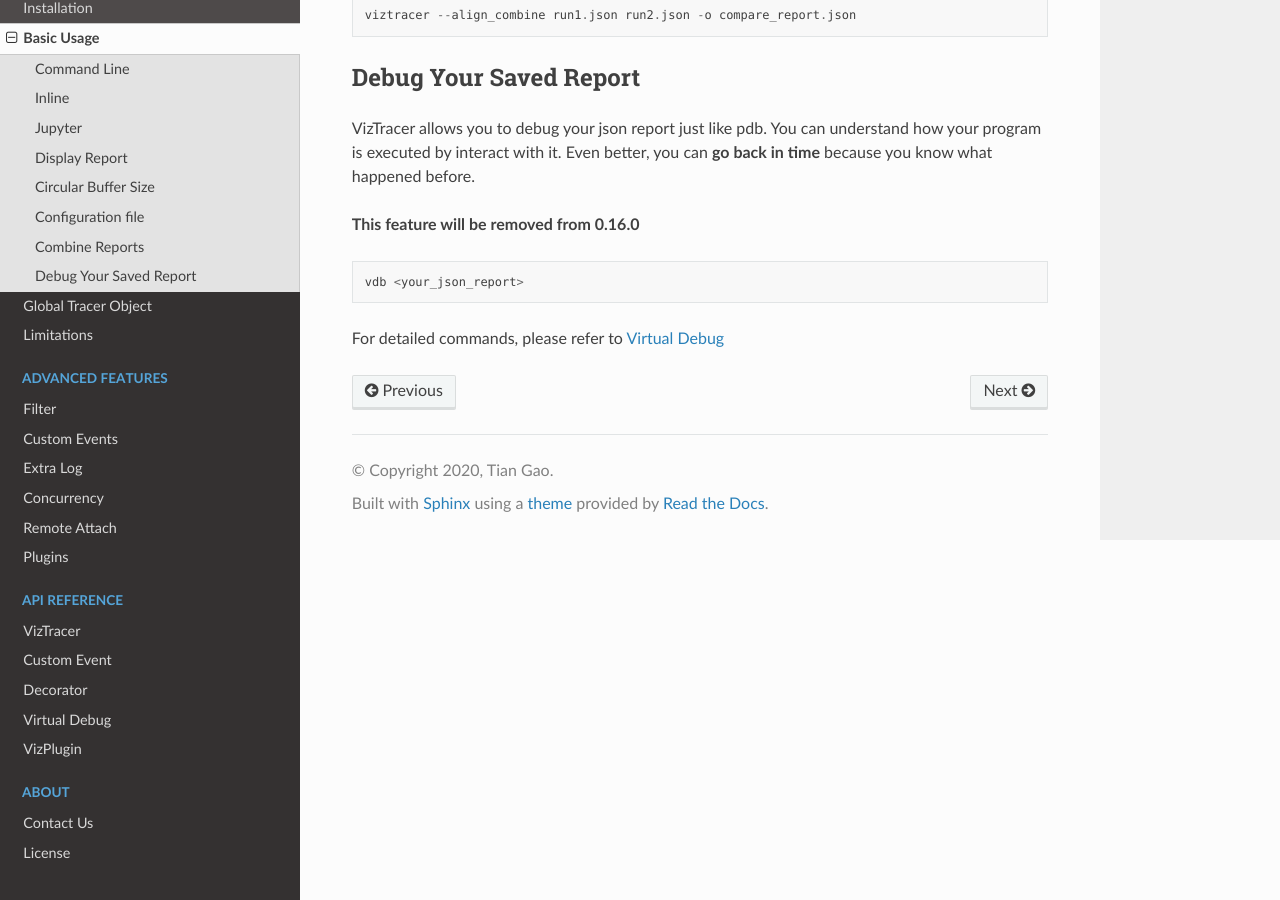
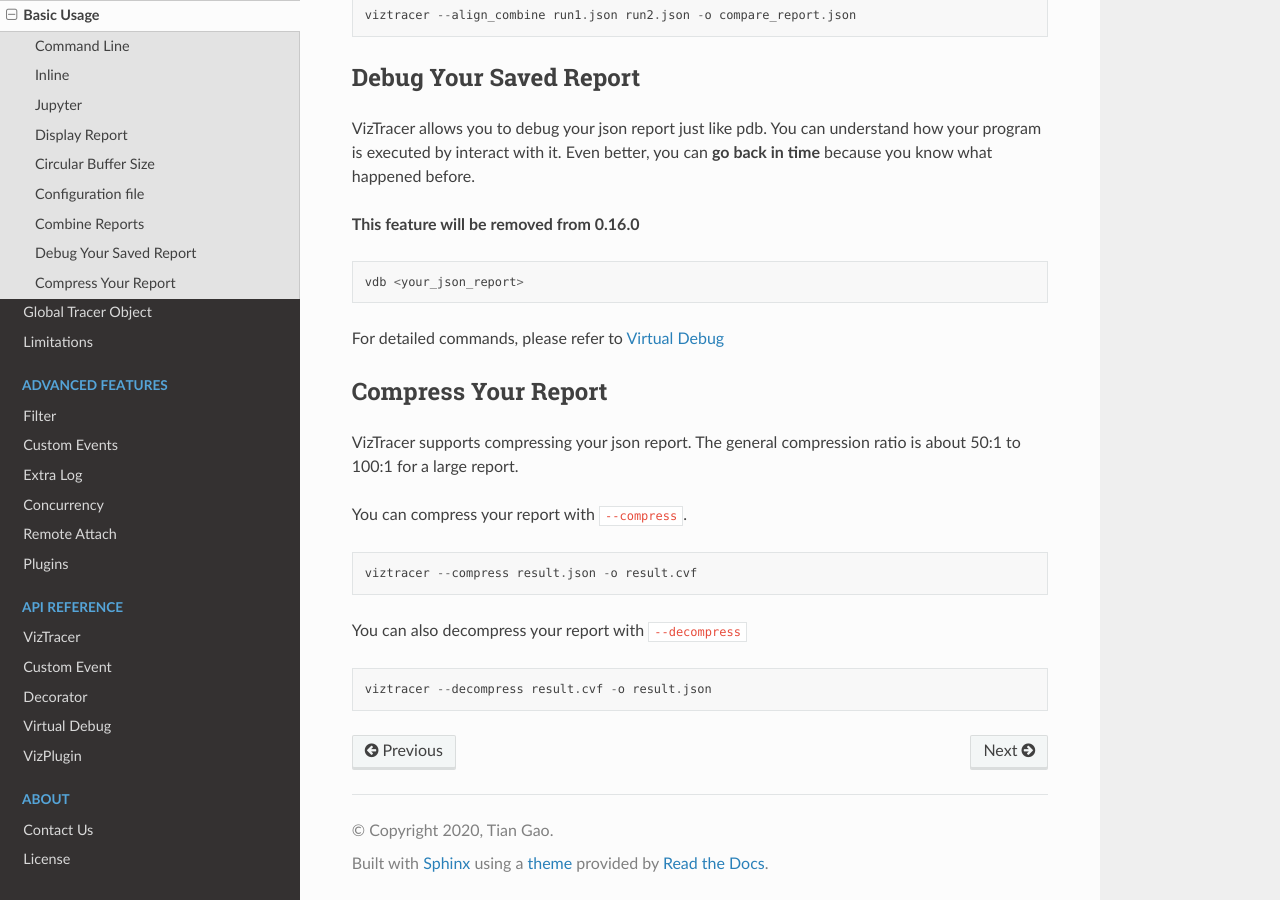
Before and after one commit to gaogaotiantian/viztracer, a Sphinx documentation site: the page built from docs/source/basic_usage.rst, in a window 1280 px wide and 900 px high, scrolled down 5051 px. Built offline with Sphinx 7.4.7 and the Read the Docs theme 2.0.0, drawn with Linux system fonts in a browser that asks for light colours.

Commit message:
Trace log compressor docs (#331)
* update vcompressor docs

```diff
--- a/docs/source/basic_usage.rst
+++ b/docs/source/basic_usage.rst
@@ -254,3 +254,20 @@ interact with it. Even better, you can **go back in time** because you know what
     vdb <your_json_report>
 
 For detailed commands, please refer to :doc:`virtual_debug`
+
+Compress Your Report
+--------------------
+
+VizTracer supports compressing your json report. The general compression ratio is about 50:1 to 100:1 for a large report.
+
+You can compress your report with ``--compress``.
+
+.. code-block::
+
+    viztracer --compress result.json -o result.cvf
+
+You can also decompress your report with ``--decompress``
+
+.. code-block::
+
+    viztracer --decompress result.cvf -o result.json
```
